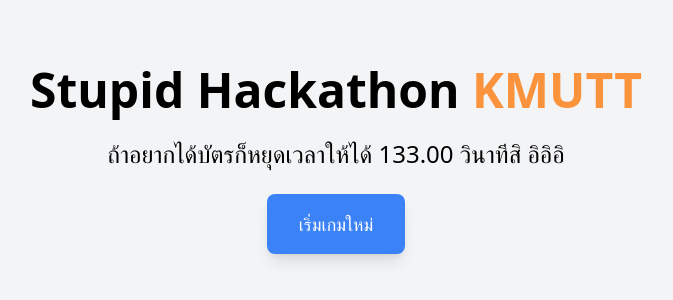
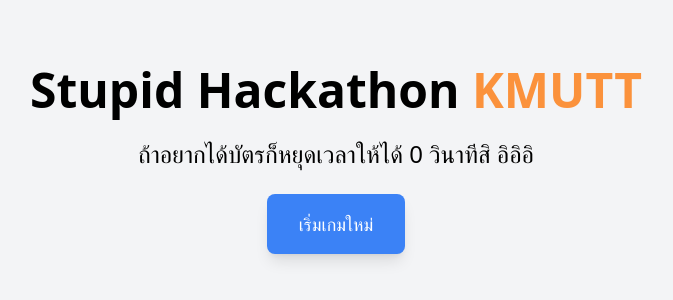
Before and after one commit to Supakornn/clock-game, a Next.js app: page / in a window 1280 px wide. Shown: the part 240-540 px from the top of the page, without its empty margins (304-977 px from the left). Built offline with nearby package versions, Linux system fonts and the light colour scheme.

Commit message:
:sparkles: update by gap

```diff
--- a/src/app/page.tsx
+++ b/src/app/page.tsx
@@ -2,6 +2,10 @@
 
 import { useState, useEffect } from "react";
 import ErrorPage from "./components/errorPage";
+
+// ดึงค่าจาก env
+const targetTime = parseFloat(process.env.NEXT_PUBLIC_TARGET_TIME || "0");
+const ticketCode = process.env.NEXT_PUBLIC_TICKET_CODE || "";
 
 const getRandomNumber = () => (Math.random() * 100).toFixed(0);
 
@@ -28,18 +32,21 @@
       timer = setInterval(() => {
         setTimeElapsed((prev) => {
           const newTime = parseFloat((prev + 0.01).toFixed(2));
-          // Show error at 100 seconds
-          if (newTime >= 10 && newTime < 15) {
+
+          // Show error at 10 to 15 seconds
+          if (newTime >= 100 && newTime < 105) {
             setShowError(true);
             // Hide error after 5 seconds
             setTimeout(() => {
               setShowError(false);
             }, 5000);
           }
+
           return newTime;
         });
       }, 10);
     }
+
     return () => clearInterval(timer);
   }, [isRunning]);
 
@@ -54,7 +61,13 @@
   const stopGame = () => {
     setIsRunning(false);
     const difference = Math.abs(timeElapsed).toFixed(2);
-    setResult(`คุณหยุดที่ ${difference} วินาที!`);
+
+    // ตรวจสอบว่าเวลาหยุดตรงกับที่ตั้งไว้ใน env หรือไม่
+    if (Math.abs(timeElapsed - targetTime) < 0.5) {
+      setResult(`ยินดีด้วย! คุณได้รับตั๋ว! รหัสตั๋วของคุณคือ: ${ticketCode}`);
+    } else {
+      setResult(`คุณหยุดที่ ${difference} วินาที!`);
+    }
   };
 
   const generateRaindrop = () => {
@@ -102,7 +115,9 @@
           <div className="text-5xl font-bold mb-2">
             Stupid Hackathon <span className="text-orange-400">KMUTT</span>
           </div>
-          <p className="text-2xl mb-6">ถ้าอยากได้บัตรก็หยุดเวลาให้ได้ 133.00 วินาทีสิ อิอิอิ</p>
+          <p className="text-2xl mb-6">
+            ถ้าอยากได้บัตรก็หยุดเวลาให้ได้ {targetTime} วินาทีสิ อิอิอิ
+          </p>
           {isRunning && (
             <div
               className="absolute"
```
